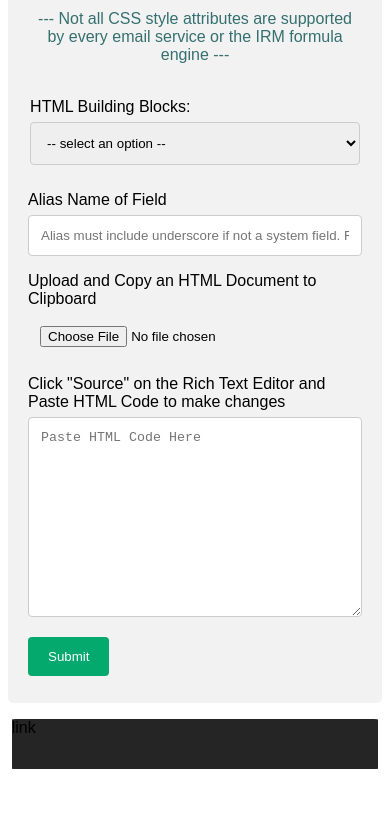
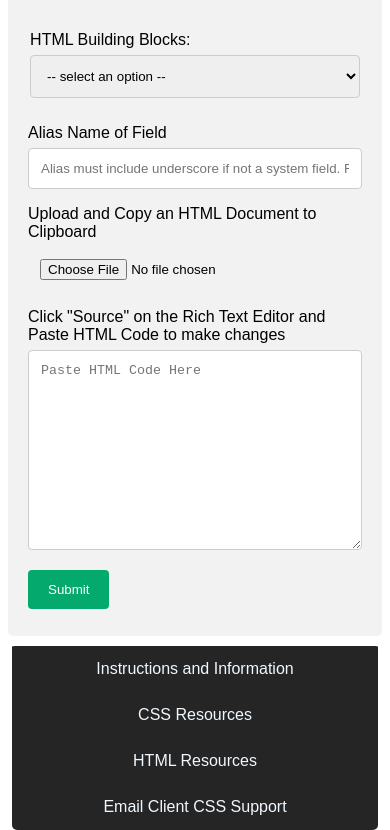
Before and after one commit to ryelow94/Formula-Editor-HTML-Converter, a plain HTML site: page index.html in a window 390 px wide. Shown: the part 783-1613 px from the top of the page. Before the commit the page ends 1560 px from the top, so only its background shows below. Drawn offline with Linux system fonts and the light colour scheme; a script that the page names is missing.

Commit message:
added navbar with informational links in footer

```diff
--- a/index.html
+++ b/index.html
@@ -15,7 +15,11 @@
 
     <div id="form-div" class="container">
         <h3 style="color:#356F6F; text-align: center; padding:0%; font-weight: 900; ">Use this form to edit, upload and create an HTML document that can be converted into a C# string.</h3>
-        <a href="https://github.com/ryelow94/Formula-Editor-HTML-Converter/blob/main/README.md" target="_blank" class="button">Instructions and Information</a>
+        <!-- <a href="https://github.com/ryelow94/Formula-Editor-HTML-Converter/blob/main/README.md" target="_blank" class="button">Instructions and Information</a>
+        <a href="https://developer.mozilla.org/en-US/docs/Web/CSS/Reference" target="_blank" class="button">CSS Resources</a>
+        <a href="https://developer.mozilla.org/en-US/docs/Web/HTML" target="_blank" class="button">HTML Resources</a>
+        <a href="https://templates.mailchimp.com/resources/email-client-css-support/" target="_blank" class="button">Email Client CSS Support</a> -->
+
         <div id="window">
             <div id="slide-container">
                 <div class="slides">
@@ -108,7 +112,12 @@
             <button id="copyCsharp" style="display:none">Copy C#</button>
       </div>
       <div style="background-color: #252525; border-radius:1%; margin: 1%; height: 50px;" >
-        <p> link </p>
+        <div class="navbar">
+            <a href="https://github.com/ryelow94/Formula-Editor-HTML-Converter/blob/main/README.md" target="_blank" >Instructions and Information</a>
+            <a href="https://developer.mozilla.org/en-US/docs/Web/CSS/Reference" target="_blank" >CSS Resources</a>
+            <a href="https://developer.mozilla.org/en-US/docs/Web/HTML" target="_blank" >HTML Resources</a>
+            <a href="https://templates.mailchimp.com/resources/email-client-css-support/" target="_blank">Email Client CSS Support</a>
+        </div>
     </div>
 </body>
 <script> CKEDITOR.replace( 'editor1', {
--- a/style.css
+++ b/style.css
@@ -312,6 +312,49 @@ body {
   -o-animation: fadeIn ease 10s;
   -ms-animation: fadeIn ease 10s;
 }
+
+.navbar {
+  display: flex;
+  align-items: center;
+  justify-content: space-evenly;
+  list-style-type: none;
+  margin: auto;
+  padding: 0;
+  overflow: hidden;
+  border-radius: 5px;
+  background-color: #252525;
+}
+
+/* Links inside the navbar */
+.navbar a {
+
+  float: left;
+  font-size: 16px;
+  color: aliceblue;
+  text-align: center;
+  padding: 14px 16px;
+  text-decoration: none;
+}
+.navbar a:hover {
+  background-color: #3b3b3b;
+}
+@media only screen and (max-width: 600px) {
+  .navbar {
+    display: flex;
+  align-items: center;
+  justify-content: center;
+  flex-direction: column;
+  list-style-type: none;
+  margin: auto;
+  padding: 0;
+  overflow: hidden;
+  border-radius: 5px;
+  background-color: #252525;
+  }
+  .navbar a:hover {
+    background-color: #3b3b3b;
+  }
+}
 @keyframes fadeIn {
   0% {
     opacity:0;
```
